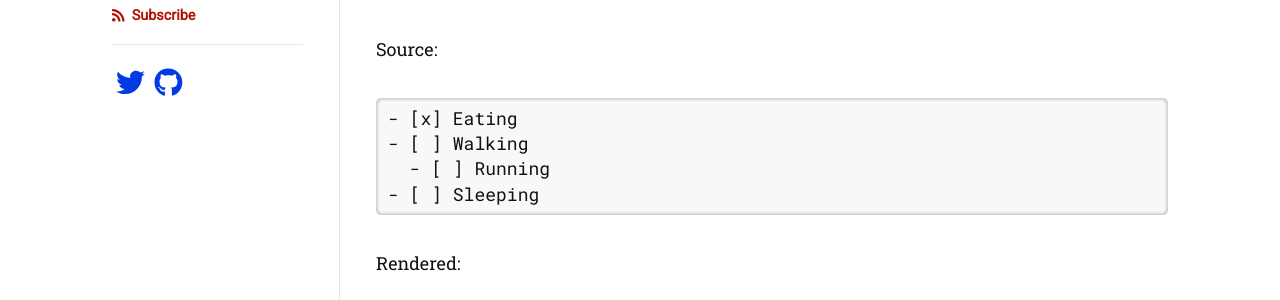
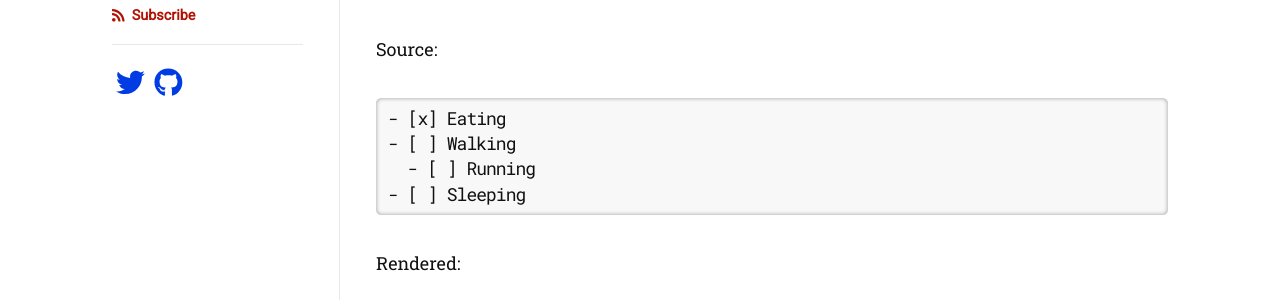
Before and after one commit to zivong/jekyll-theme-hamilton, a Jekyll site: the page built from _posts/2016-01-11-task-item-list.md, in a window 1280 px wide. Shown: the part 390-690 px from the top of the page. Built offline with Jekyll 4.4.1, drawn with Linux system fonts in a browser that asks for light colours; nearby versions of some CDN libraries; some web fonts are replaced; comment, search, counter and statistics services are not loaded.

Commit message:
Adjust code format

```diff
--- a/_sass/hamilton/base.scss
+++ b/_sass/hamilton/base.scss
@@ -126,11 +126,12 @@ blockquote {
 pre,
 code {
   font-family: $code-font-family;
+  letter-spacing: -1px;
   border-radius: 0.3em;
 }
 
 code {
-  padding: 1px 5px;
+  padding: 0px 5px;
 }
 
 pre {
```
